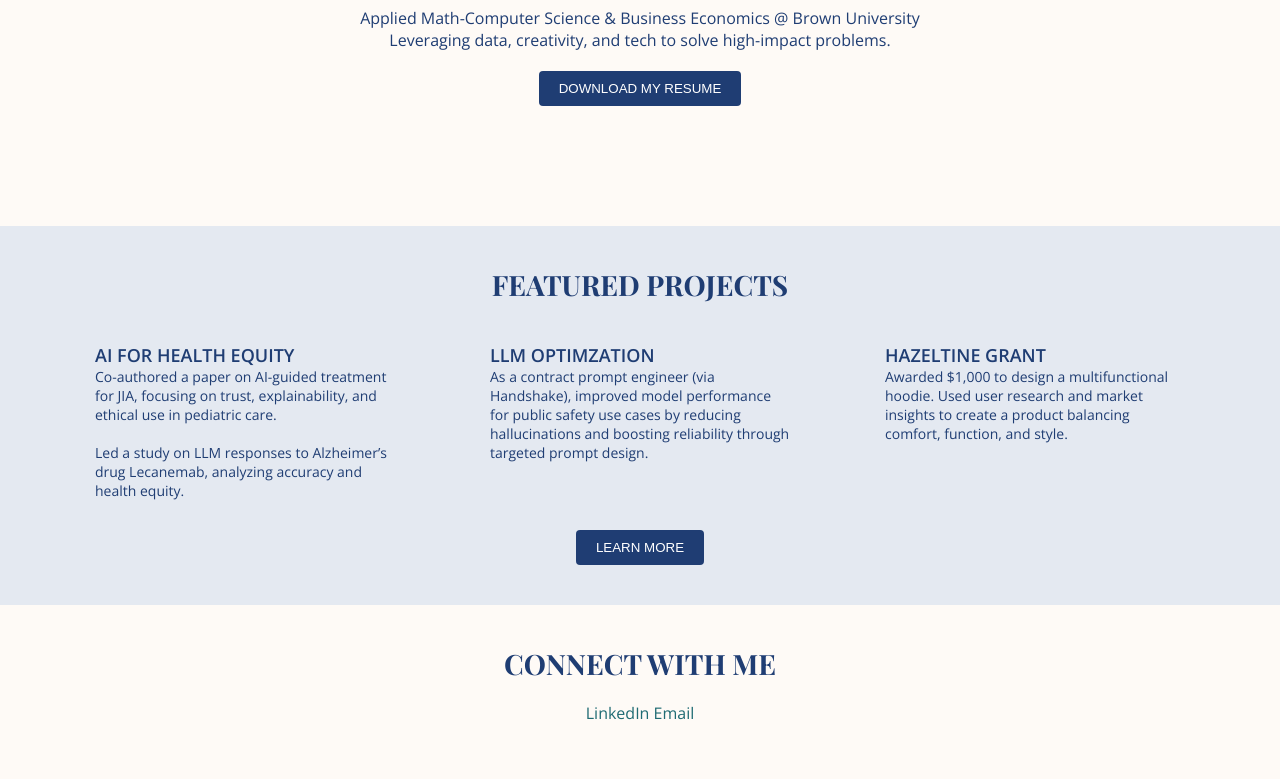
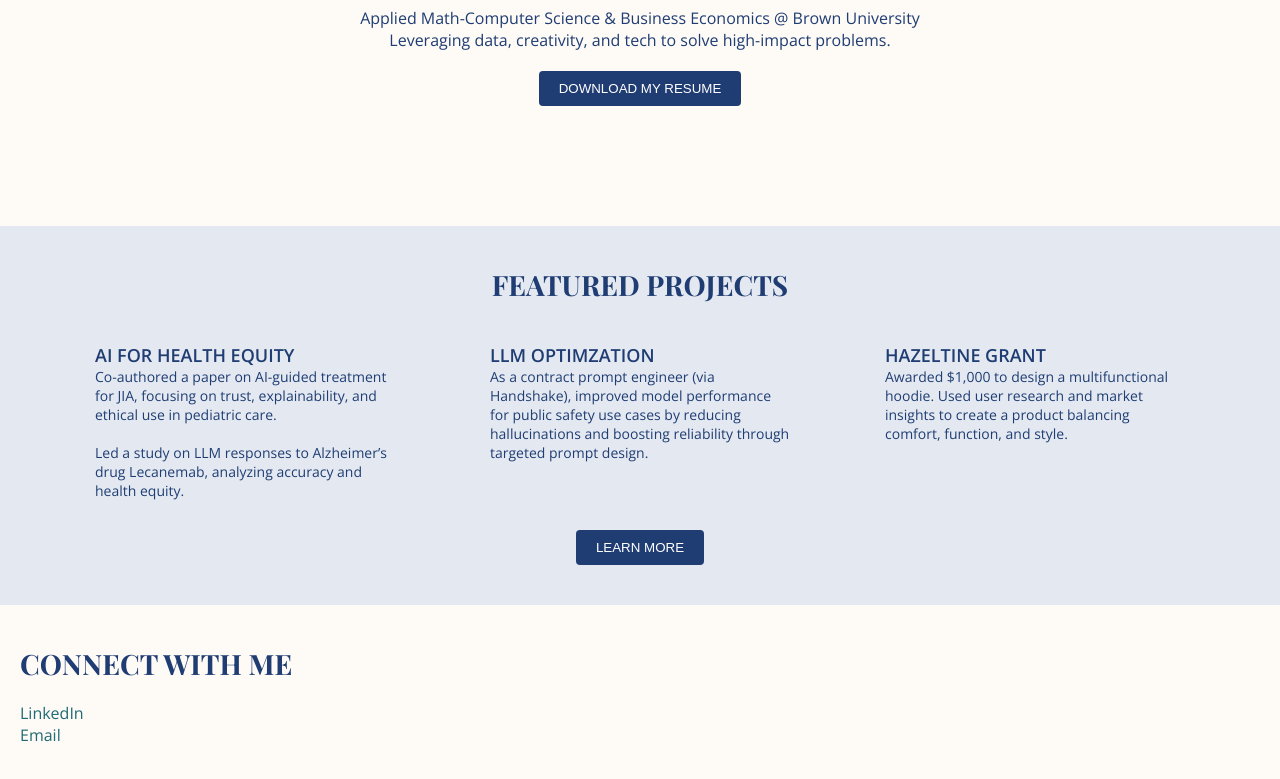
Before and after one commit to ashleybluo/ashleybluo.github.io, a plain HTML site: page index.html in a window 1280 px wide. Shown: the part 353-1132 px from the top of the page. Drawn offline with nearby package versions, Linux system fonts and the light colour scheme.

Commit message:
Update index.html

```diff
--- a/index.html
+++ b/index.html
@@ -125,12 +125,12 @@
       display: flex;
       flex-wrap: wrap;
       gap: 80px;
-      justify-content: center;
+      justify-content: flex-start;
       align-items: center;
     }
     .about-text {
       max-width: 400px;
-      text-align: center;
+      text-align: left;
     }
     .about h2 {
       font-family: 'Playfair Display', serif;
@@ -199,7 +199,7 @@
   <section id="about" class="about">
     <div class="about-text">
       <h2>CONNECT WITH ME</h2>
-      <a href="https://www.linkedin.com/in/ashleyluo/">LinkedIn</a>
+      <a href="https://www.linkedin.com/in/ashleyluo/">LinkedIn</a> <br>
       <a href="ashley_luo@brown.edu">Email</a>
     </div>
     <!--<img src="https://via.placeholder.com/300x300" alt="another image of me?">-->
```
